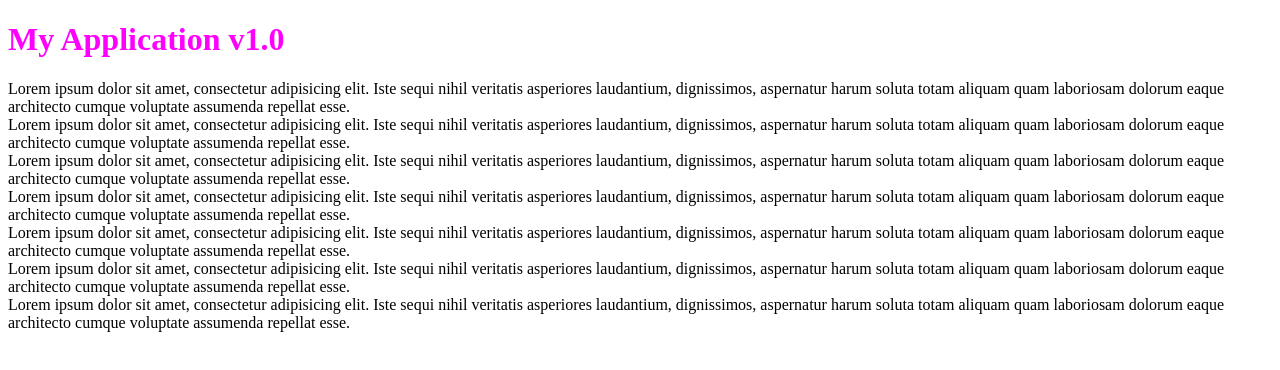
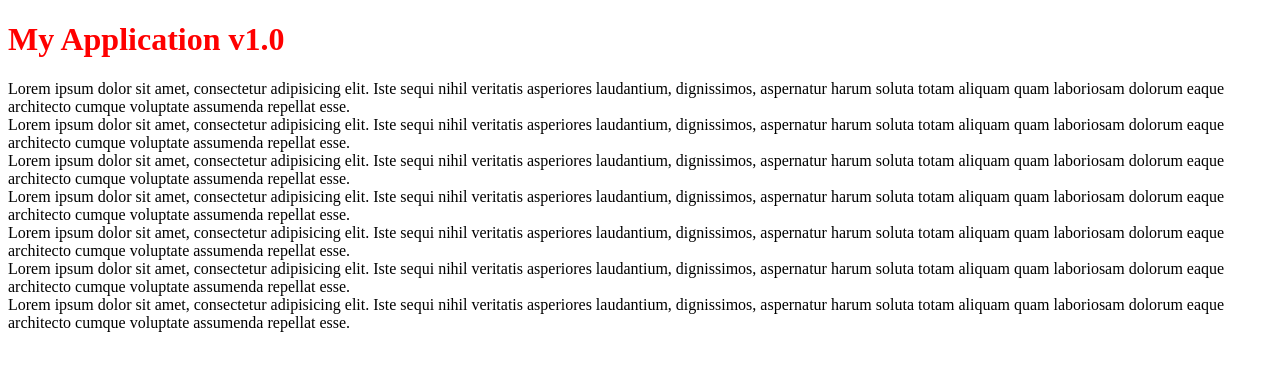
Before and after one commit to pranaygupta1988/website1, a plain HTML site: page index.html in a window 1280 px wide. Drawn offline with Linux system fonts and the light colour scheme.

Commit message:
version 1.6

```diff
--- a/index.html
+++ b/index.html
@@ -9,7 +9,7 @@
     <title>Document</title>
     <style>
       h1 {
-        color: magenta;
+        color: red;
       }
     </style>
   </head>
```
